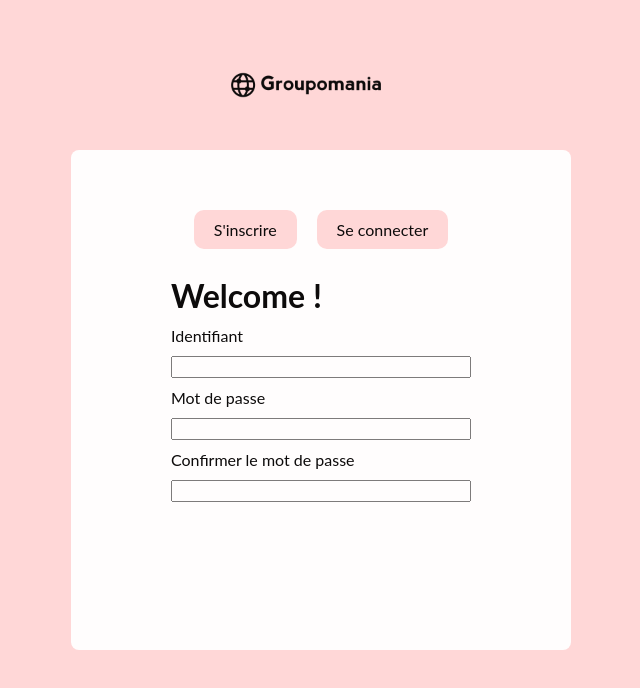
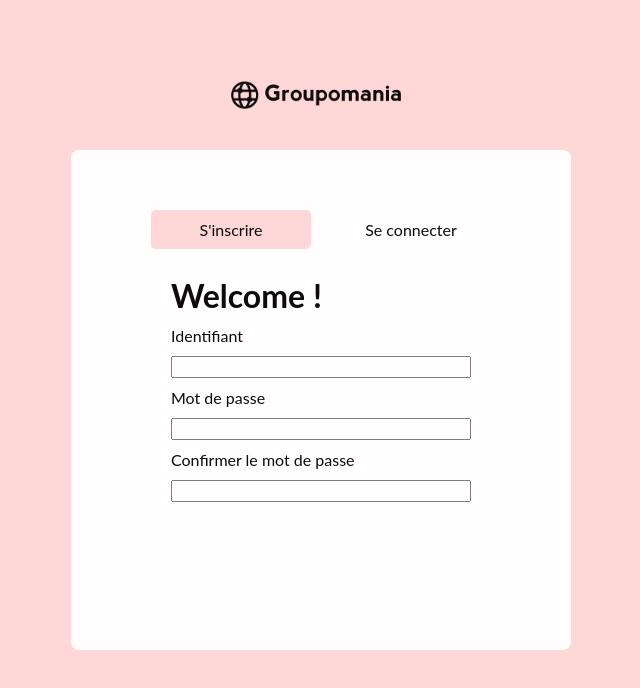
Before and after one commit to CelineSebe/P7_Groupomania, a React (Create React App) app in the folder front/: page / in a window 1280 px wide. Shown: the top 688 px of the page, without its empty margins (319-959 px from the left). Built offline with nearby package versions, Linux system fonts and the light colour scheme.

Commit message:
active-btn Login page

```diff
--- a/front/src/pages/Login/index.css
+++ b/front/src/pages/Login/index.css
@@ -6,11 +6,17 @@ ul {
 
 li {
     padding:10px 20px;
-    border-radius: 10px;
+    border-radius: 5px;
+    width: 160px;
+    text-align: center;
     margin: 0 10px;
-    background-color: #FFD7D7;
+    background-color: white;
 }
 li:hover{
     cursor: pointer;
-    background-color: white;
+    background-color: #FFD7D7;
 }
+
+.active-btn{
+    background-color: #FFD7D7;
+}
--- a/front/src/pages/Login/index.jsx
+++ b/front/src/pages/Login/index.jsx
@@ -23,7 +23,7 @@ width: 50vh;
 opacity: 95%;
 `
 const Logo = styled.img`
-width: 150px;
+width: 170px;
 position: absolute;
 top: 10px;
 left: 550px;
@@ -39,6 +39,7 @@ height: 500px;
 width: 500px;
 padding: 20px;
 `
+
 
 function SignupLogin () {
     // const { signOrLogin } = useParams ()
@@ -63,8 +64,8 @@ function SignupLogin () {
                 </Link>
                 <ConnectContent>
                         <ul>
-                            <li onClick={handleModals} id="register">S'inscrire</li>
-                            <li onClick={handleModals} id="login">Se connecter</li>
+                            <li onClick={handleModals} id="register" className={signUpModal ? "active-btn" : null}>S'inscrire</li>
+                            <li onClick={handleModals} id="login" className={signInModal ? "active-btn" : null}>Se connecter</li>
                         </ul>
                         {signUpModal && < SignUp />}
                         {signInModal && < SignIn />}
```
